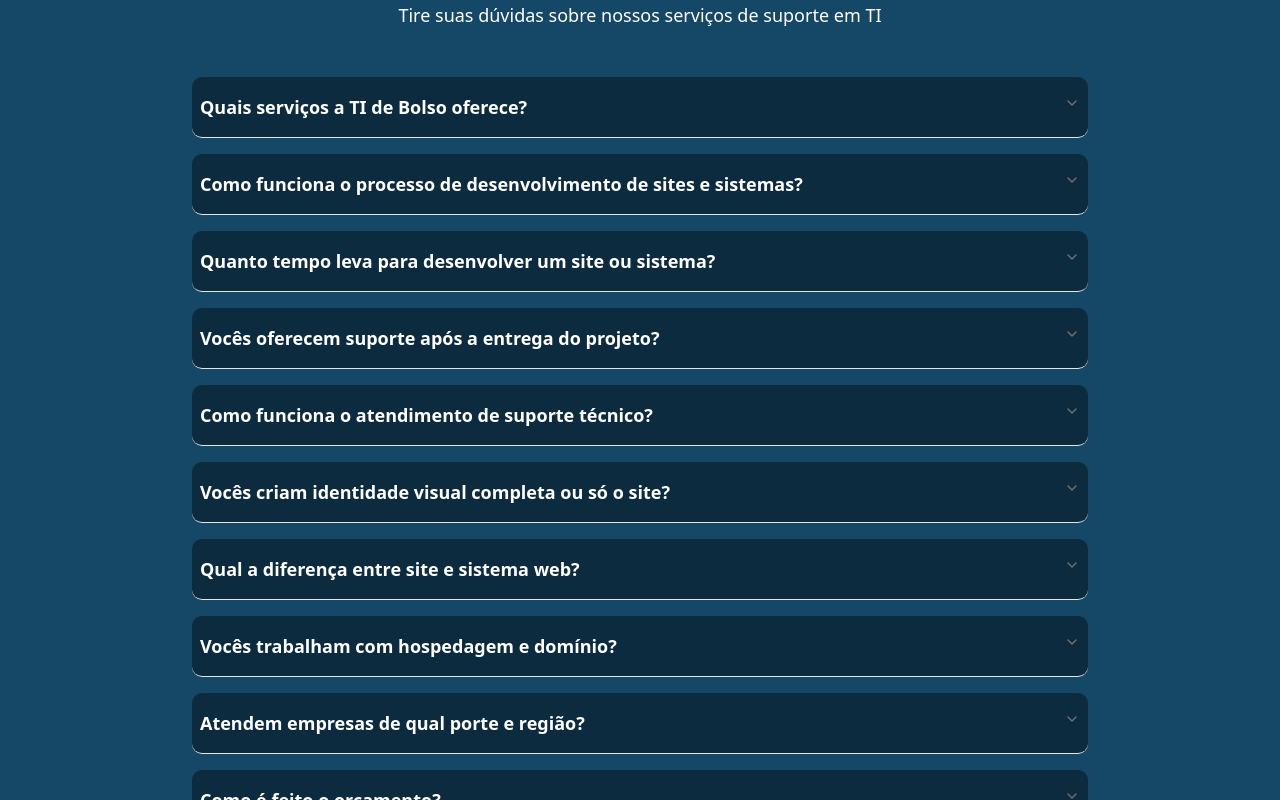
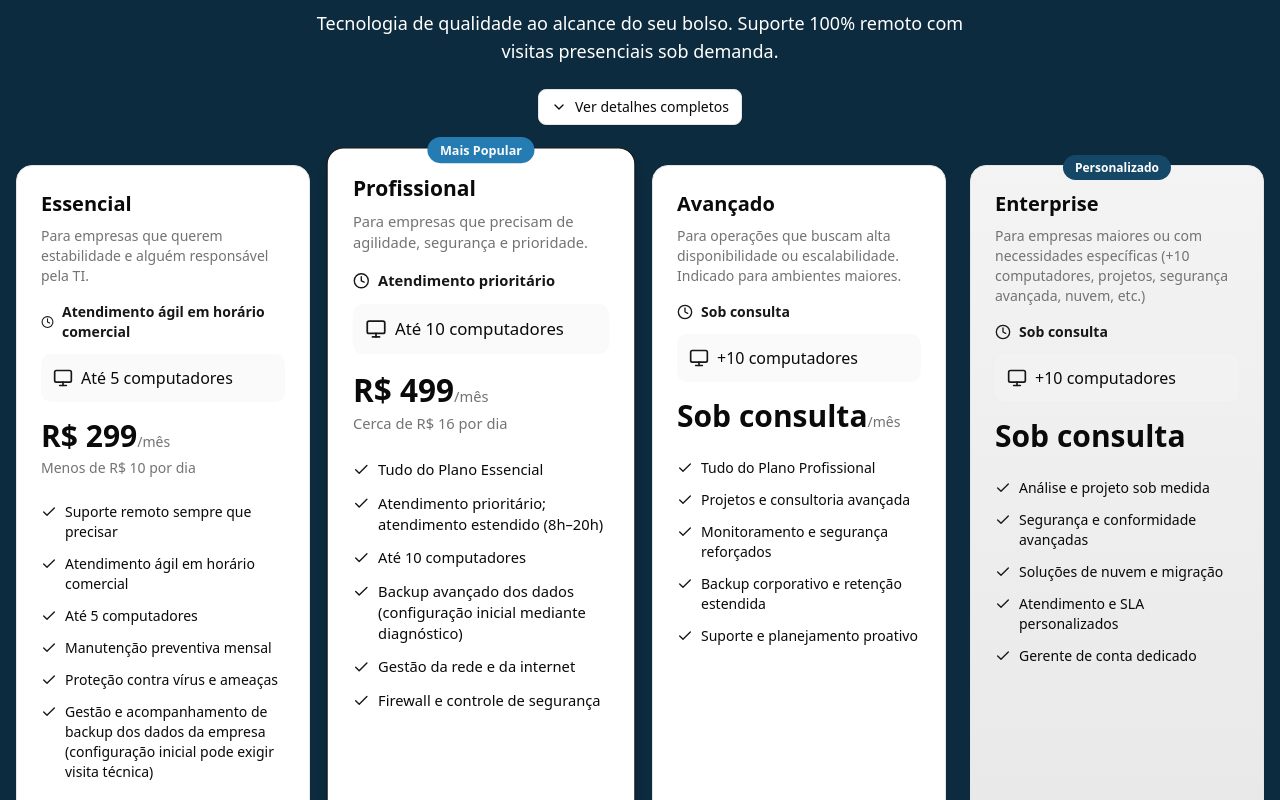
Before and after one commit to TI-de-Bolso/TDB-LANDING-PAGE, a React (Vite) app: page / in a window 1280 px wide. Shown: the part 4540-5340 px from the top of the page. Built offline with nearby package versions, Linux system fonts and the light colour scheme.

Commit message:
New pricing section

```diff
--- a/src/components/home/pricing-section.tsx
+++ b/src/components/home/pricing-section.tsx
@@ -7,113 +7,113 @@
 const plans = [
   {
     name: "Essencial",
-    description: "Para pequenos negócios que precisam de suporte remoto confiável.",
+    description: "Para empresas que querem estabilidade e alguém responsável pela TI.",
     machines: "Até 5",
     price: "R$ 299",
-    sla: "24h",
+    daily: "Menos de R$ 10 por dia",
+    sla: "Atendimento ágil em horário comercial",
     popular: false,
     isEnterprise: false,
     shortFeatures: [
-      "Suporte remoto ilimitado (dentro do escopo do plano)",
+      "Suporte remoto sempre que precisar",
+      "Atendimento ágil em horário comercial",
+      "Até 5 computadores",
       "Manutenção preventiva mensal",
-      "Antivírus gerenciado",
-      "Backup em nuvem básico (50GB)",
-      "Atendimento comercial (9h–18h)",
+      "Proteção contra vírus e ameaças",
+      "Gestão e acompanhamento de backup dos dados da empresa (configuração inicial pode exigir visita técnica)",
     ],
     fullFeatures: [
-      "Suporte remoto ilimitado (dentro do escopo do plano)",
+      "Suporte remoto sempre que precisar",
+      "Atendimento ágil em horário comercial",
+      "Até 5 computadores",
       "Manutenção preventiva mensal",
-      "Antivírus gerenciado",
-      "Backup em nuvem básico (50GB)",
-      "Atendimento comercial (9h–18h)",
-      "Monitoramento básico de desempenho",
-      "Relatório mensal",
-      "Suporte por WhatsApp",
-      "Visita técnica inicial (diagnóstico)",
-      "Chamado presencial avulso: sob consulta",
+      "Proteção contra vírus e ameaças",
+      "Gestão e acompanhamento de backup dos dados da empresa (configuração inicial pode exigir visita técnica)",
+      "Monitoramento básico dos computadores",
+      "Relatório mensal simples",
+      "Atendimento direto por WhatsApp",
+      "Diagnóstico inicial do ambiente de TI",
+      "Atendimento presencial quando necessário, cobrado à parte",
     ],
   },
   {
     name: "Profissional",
-    description: "Para empresas em crescimento que precisam de resposta rápida.",
+    description: "Para empresas que precisam de agilidade, segurança e prioridade.",
     machines: "Até 10",
     price: "R$ 499",
-    sla: "12h",
+    daily: "Cerca de R$ 16 por dia",
+    sla: "Atendimento prioritário",
     popular: true,
     isEnterprise: false,
     shortFeatures: [
-      "Tudo do Essencial",
-      "Backup avançado (200GB)",
-      "Gestão completa de rede",
-      "Atendimento estendido (8h–20h)",
-      "Suporte a servidor local (1)",
+      "Tudo do Plano Essencial",
+      "Atendimento prioritário; atendimento estendido (8h–20h)",
+      "Até 10 computadores",
+      "Backup avançado dos dados (configuração inicial mediante diagnóstico)",
+      "Gestão da rede e da internet",
+      "Firewall e controle de segurança",
     ],
     fullFeatures: [
-      "Tudo do Essencial",
-      "Backup avançado (200GB)",
-      "Gestão completa de rede",
+      "Tudo do Plano Essencial",
+      "Atendimento prioritário; atendimento estendido (8h–20h)",
+      "Até 10 computadores",
+      "Backup avançado dos dados (configuração inicial mediante diagnóstico)",
+      "Gestão da rede e da internet",
+      "Firewall e controle de segurança",
+      "Acesso remoto seguro (VPN)",
+      "Suporte a 1 servidor local",
+      "Inventário dos equipamentos",
       "Atendimento estendido (8h–20h)",
-      "Firewall gerenciado",
-      "VPN corporativa",
-      "Suporte a servidor local (1)",
-      "Inventário de equipamentos",
-      "Prioridade no atendimento",
-      "Chamado presencial avulso: sob consulta",
+      "Prioridade nos chamados",
     ],
   },
   {
     name: "Avançado",
-    description: "Para operações que exigem alta disponibilidade.",
-    machines: "Até 20",
-    price: "R$ 999",
-    sla: "4h",
+    description: "Para operações que buscam alta disponibilidade ou escalabilidade. Indicado para ambientes maiores.",
+    machines: "+10",
+    price: "Sob consulta",
+    sla: "Sob consulta",
     popular: false,
     isEnterprise: false,
     shortFeatures: [
-      "Tudo do Profissional",
-      "Backup com retenção de 6 meses",
-      "Monitoramento 24/7 automatizado",
-      "Consultoria de segurança mensal",
-      "Gestão de licenças (Microsoft/Google)",
+      "Tudo do Plano Profissional",
+      "Projetos e consultoria avançada",
+      "Monitoramento e segurança reforçados",
+      "Backup corporativo e retenção estendida",
+      "Suporte e planejamento proativo",
     ],
     fullFeatures: [
-      "Tudo do Profissional",
-      "Backup com retenção de 6 meses",
-      "Monitoramento 24/7 automatizado",
-      "Consultoria de segurança mensal",
-      "Gestão de licenças (Microsoft/Google)",
-      "Disaster Recovery básico",
-      "Relatórios executivos quinzenais",
-      "Treinamento remoto (até 2h/mês)",
-      "Atendimento prioritário garantido",
-      "Chamado presencial avulso: sob consulta",
+      "Tudo do Plano Profissional",
+      "Projetos e consultoria avançada",
+      "SOC e monitoramento contínuo",
+      "Backup corporativo e Disaster Recovery",
+      "Planejamento de capacidade e hardening",
+      "Treinamentos e relatórios executivos",
+      "Atendimento presencial e SLA personalizados (sob consulta)",
     ],
   },
   {
     name: "Enterprise",
-    description: "Para operações complexas que precisam de TI estratégica.",
-    machines: "+20",
+    description: "Para empresas maiores ou com necessidades específicas (+10 computadores, projetos, segurança avançada, nuvem, etc.)",
+    machines: "+10",
     price: "Sob consulta",
-    sla: "2h",
+    sla: "Sob consulta",
     popular: false,
     isEnterprise: true,
     shortFeatures: [
-      "Análise completa da operação",
-      "Projeto de infraestrutura sob medida",
-      "SLA dedicado",
-      "Suporte 24/7",
+      "Análise e projeto sob medida",
+      "Segurança e conformidade avançadas",
+      "Soluções de nuvem e migração",
+      "Atendimento e SLA personalizados",
       "Gerente de conta dedicado",
     ],
     fullFeatures: [
       "Análise completa da operação",
       "Projeto de infraestrutura sob medida",
-      "SLA dedicado",
-      "Suporte 24/7",
-      "SOC (Security Operations Center)",
-      "Backup corporativo + Disaster Recovery",
-      "Governança e compliance",
-      "Migração para nuvem completa",
-      "Hardening de segurança",
+      "SOC e monitoramento 24/7",
+      "Backup corporativo e Disaster Recovery",
+      "Governança, compliance e hardening",
+      "Migração e projetos de nuvem",
       "Consultoria estratégica contínua",
       "Gerente de conta dedicado",
       "Relatórios executivos personalizados",
@@ -184,18 +184,18 @@
 
               <div className="flex items-center gap-2 mb-3 text-sm">
                 <Clock className="h-4 w-4 text-primary" />
-                <span className="text-muted-foreground">Tempo de resposta:</span>
                 <span className="font-semibold text-primary">{plan.sla}</span>
               </div>
 
               <div className="flex items-center gap-2 mb-4 p-3 bg-muted/50 rounded-lg">
                 <Monitor className="h-5 w-5 text-primary" />
-                <span className="font-medium">{plan.machines} máquinas</span>
+                <span className="font-medium">{plan.machines} computadores</span>
               </div>
 
               <div className="mb-6">
                 <span className="text-3xl font-bold">{plan.price}</span>
                 {!plan.isEnterprise && <span className="text-muted-foreground text-sm">/mês</span>}
+                {plan.daily && <div className="text-sm text-muted-foreground mt-1">{plan.daily}</div>}
               </div>
 
               <ul className="space-y-3 mb-6 flex-grow">
--- a/src/pages/home.tsx
+++ b/src/pages/home.tsx
@@ -32,7 +32,7 @@
       <WhyChooseUs/>
       <ProcessSection/>
       <ServicesSection/>
-      {/*<PlansSection/>*/}
+      <PlansSection/>
       <FAQSection/>
       <ContactSection/>
       <CtaSection/>
```
